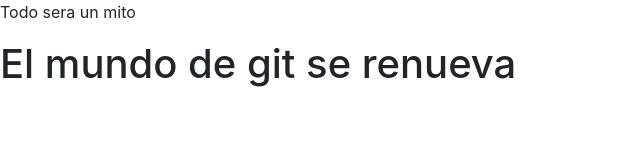
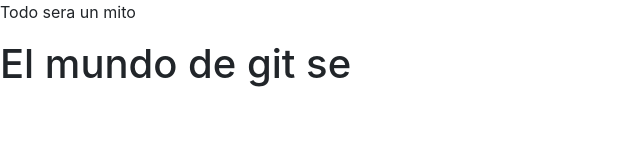
Before and after one commit to polomas/git-up-two, a plain HTML site: page index.html in a window 1280 px wide. Shown: the whole page, without its empty margins (0-640 px from the left). Drawn offline with nearby package versions, Linux system fonts and the light colour scheme.

Commit message:
Se modifico index.html

```diff
--- a/index.html
+++ b/index.html
@@ -8,6 +8,6 @@
 <body>
 <p>Todo sera un mito</p>
 
-<h1>El mundo de git se renueva</h1>
+<h1>El mundo de git se </h1>
 </body>
 </html>
```
